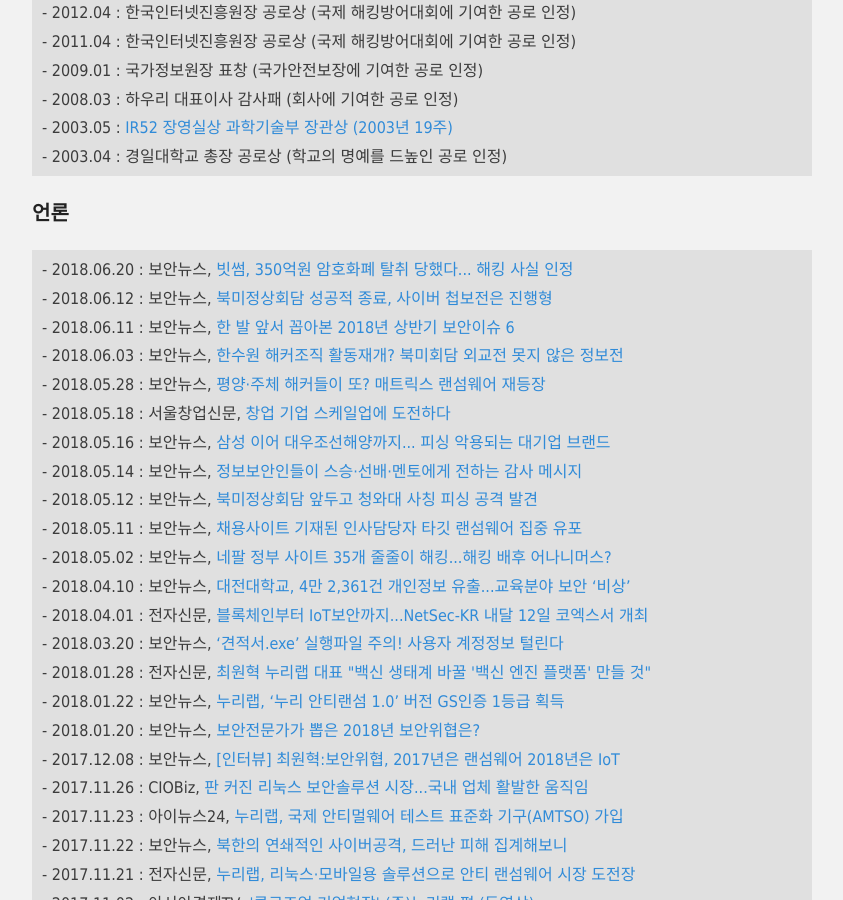
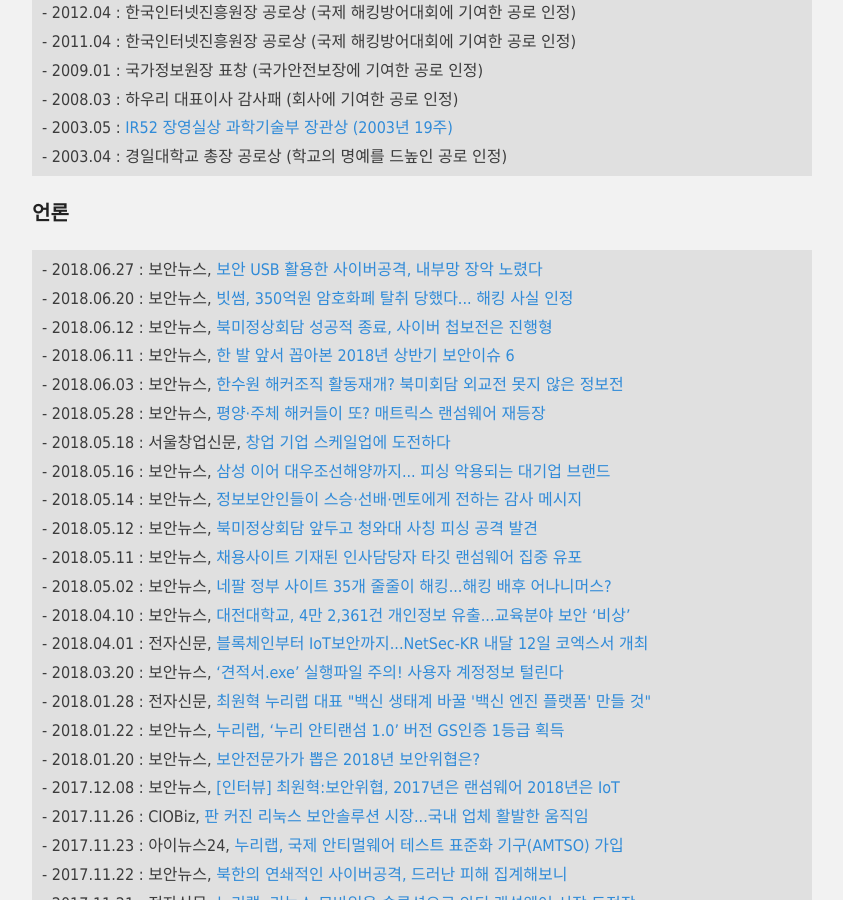
Before and after one commit to hanul93/hanul93.github.com, a Jekyll site: the page built from about.md, in a window 1280 px wide and 900 px high, scrolled down 1626 px. Shown: the whole window, without its empty margins (218-1061 px from the left). Built offline with Jekyll 4.4.1, drawn with Linux system fonts in a browser that asks for light colours; nearby versions of some CDN libraries.

Commit message:
보안뉴스 추가

```diff
--- a/about.md
+++ b/about.md
@@ -67,7 +67,8 @@
 
 ### 언론
 
-<div class="highlighter-rouge"><pre class="highlight"><code class="keibox">- 2018.06.20 : 보안뉴스, <a href="http://www.boannews.com/media/view.asp?idx=70513">빗썸, 350억원 암호화폐 탈취 당했다... 해킹 사실 인정</a>
+<div class="highlighter-rouge"><pre class="highlight"><code class="keibox">- 2018.06.27 : 보안뉴스, <a href="http://www.boannews.com/media/view.asp?idx=70749">보안 USB 활용한 사이버공격, 내부망 장악 노렸다</a>
+- 2018.06.20 : 보안뉴스, <a href="http://www.boannews.com/media/view.asp?idx=70513">빗썸, 350억원 암호화폐 탈취 당했다... 해킹 사실 인정</a>
 - 2018.06.12 : 보안뉴스, <a href="http://www.boannews.com/media/view.asp?idx=70314">북미정상회담 성공적 종료, 사이버 첩보전은 진행형</a>
 - 2018.06.11 : 보안뉴스, <a href="http://www.boannews.com/media/view.asp?idx=70235">한 발 앞서 꼽아본 2018년 상반기 보안이슈 6</a>
 - 2018.06.03 : 보안뉴스, <a href="http://www.boannews.com/media/view.asp?idx=70087&page=1&kind=1">한수원 해커조직 활동재개? 북미회담 외교전 못지 않은 정보전</a>
```
